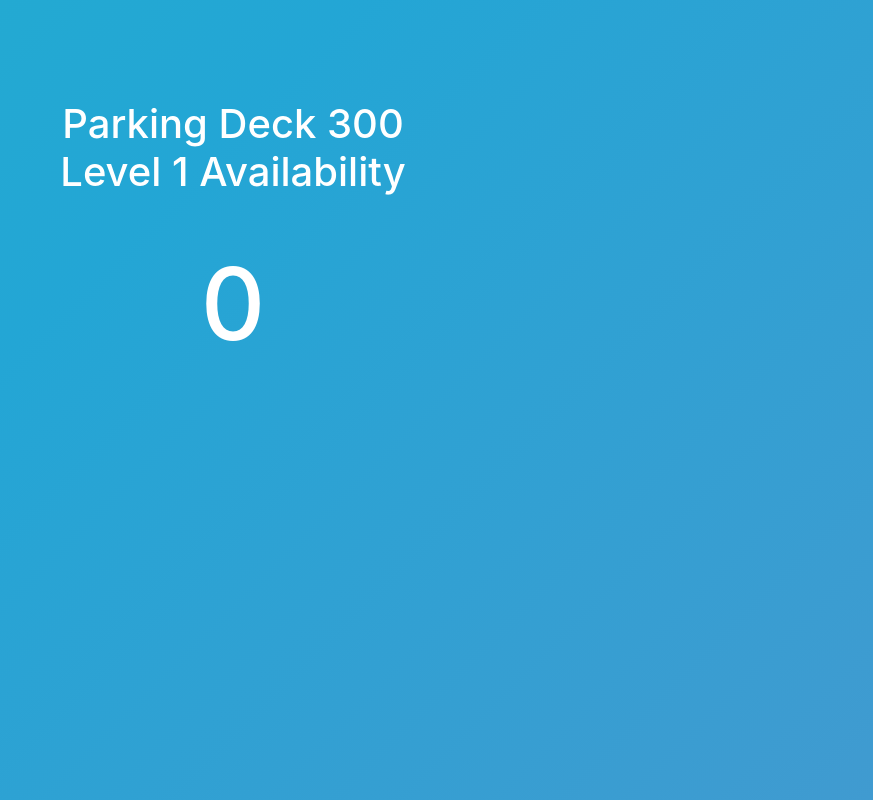
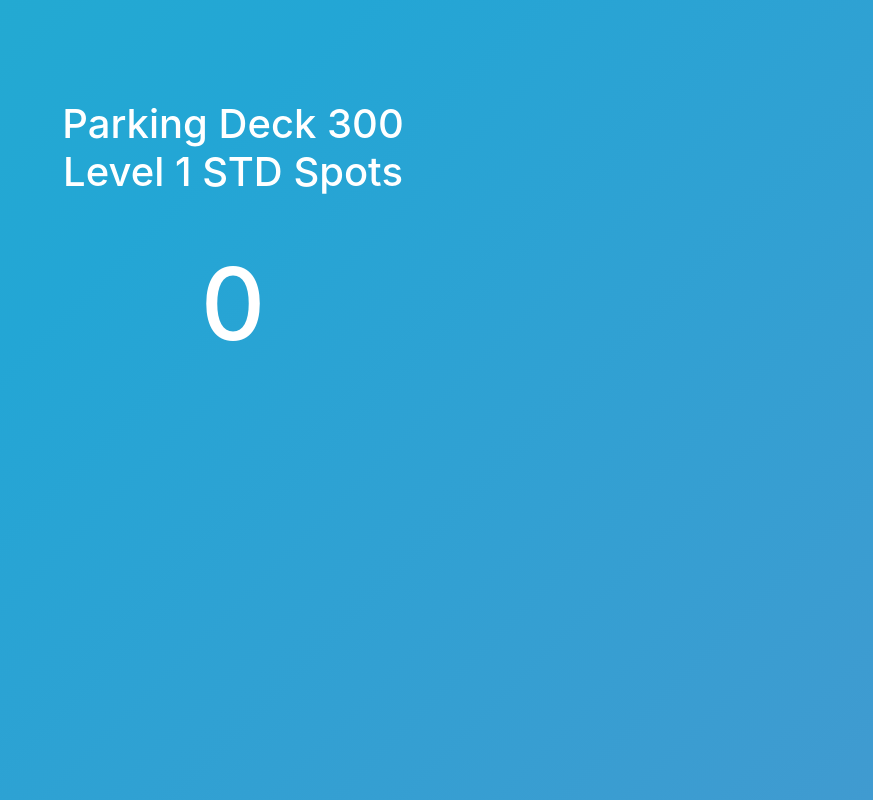
Before and after one commit to tkovacic/sampleApp, a website: page web/html/signage.html in a window 1280 px wide. Shown: the whole page, without its empty margins (407-1280 px from the left). Drawn offline with nearby package versions, Linux system fonts and the light colour scheme.

Commit message:
Update signage.html

```diff
--- a/web/html/signage.html
+++ b/web/html/signage.html
@@ -28,7 +28,7 @@
     <div class="d-flex flex-column justify-content-center">
     	<div class="d-flex flex-column justify-content-center align-items-center" style="display: flex;flex-direction: column;justify-content: center;text-align: center;">
         <h1 class="fw-light text-white m-0 animate__animated animate__fadeIn">Parking Deck 300</h1>
-        <h1 class="fw-light text-white m-0 animate__animated animate__fadeIn">Level 1 Availability</h1>
+        <h1 class="fw-light text-white m-0 animate__animated animate__fadeIn">Level 1 STD Spots</h1>
         <br><br>
         <h1 style='font-size:100px;' class="fw-light text-white m-0 animate__animated animate__fadeIn" id="target">0</h1>
     	</div>
```
